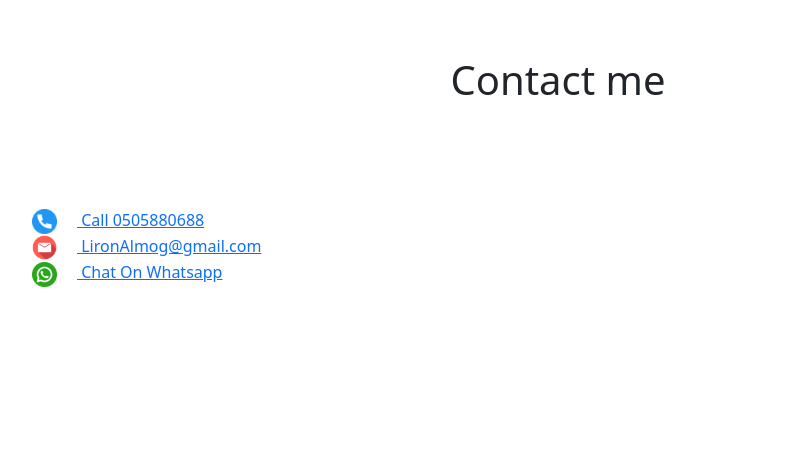
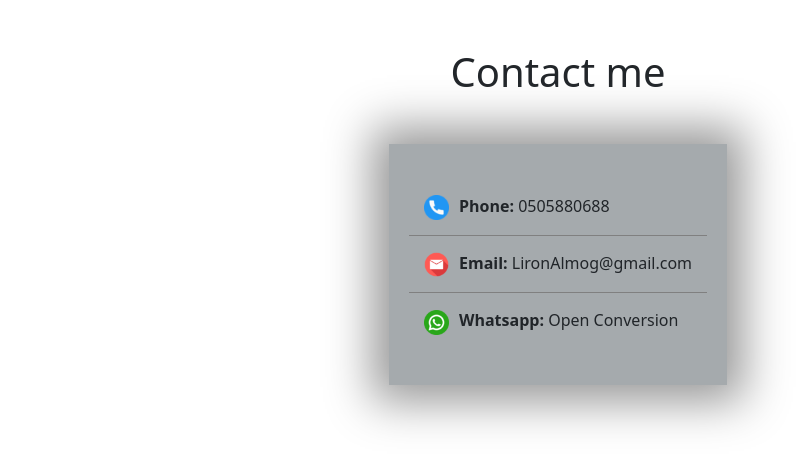
Before and after one commit to Liron-Almog/My-CV-website-Angular-, an Angular app: page /contact in a window 1280 px wide. Shown: the top 466 px of the page, without its empty margins (82-883 px from the left). Built offline with nearby package versions, Linux system fonts and the light colour scheme.

Commit message:
fixed RSP in contact page

```diff
--- a/src/app/contact/contact-main/contact-main.component.css
+++ b/src/app/contact/contact-main/contact-main.component.css
@@ -5,6 +5,31 @@ ul {
     margin-right: 20px;
 }
 
-a {
+ul{
+    background-color: hwb(203 62% 35% / 0.92);;
+    padding: 35px 20px 35px 20px;
+    box-shadow: 0px 0px 43px 17px rgba(153, 153, 153, 1);
+}
+
+.first-word-in-link{
+    font-weight: bolder;
+    margin-left: 10px;
+}
+ul li:nth-child(2), ul li:nth-child(3){
+
+    border-top:solid gray 1px;
+}
+ul li{
+    padding: 15px;
+}
+a{
+    text-decoration: none;
+    color: black;
 
 }
+
+a:hover,a:focus{
+
+    border-bottom: 1px red solid;
+
+}
--- a/src/app/contact/contact-main/contact-main.component.html
+++ b/src/app/contact/contact-main/contact-main.component.html
@@ -1,25 +1,26 @@
 
-<div class="row mt-5">
-    <address class="col-6 mt-5 ">
-        <ul >
+
+    <address class="d-flex justify-content-center mt-5">
+        <ul>
             <li>
                 <a href="tel:+972505880688">
-                <img class="img-fluid icon" width="25px" height="25px" src="/assets/icons/telephone.png" alt="Telephone Icon"/>
-                Call 0505880688
+                <img class="img-fluid " width="25px" height="25px"
+                src="/assets/icons/telephone.png" alt="Telephone Icon"/>
                 </a>
+                <span class="first-word-in-link">Phone: </span>0505880688
             </li>
         <li>
             <a href="mailto:LironAlmog@gmail.com">
-                <img class="img-fluid icon" width="25px" height="25px" src="/assets/icons/mail.png" alt="Mail Icon"/>
-                LironAlmog@gmail.com
+                <img class="img-fluid " width="25px" height="25px" src="/assets/icons/mail.png" alt="Mail Icon"/>
             </a>
+            <span class="first-word-in-link">Email: </span>LironAlmog@gmail.com
         </li>
         <li>
             <a href="https://wa.me/10505880688">
-                <img class="img-fluid icon" width="25px" height="25px" src="/assets/icons/whatsapp.png" alt="Whatsapp Icon"/>
-                Chat On Whatsapp
+                <img class="img-fluid " width="25px" height="25px" src="/assets/icons/whatsapp.png"
+                alt="Whatsapp Icon"/>
             </a>
+                <span class="first-word-in-link">Whatsapp: </span>Open Conversion
         </li>
         </ul>
     </address>
-</div>
--- a/src/app/contact/contact.component.html
+++ b/src/app/contact/contact.component.html
@@ -1,5 +1,4 @@
-<div class="container mt-2">
-    <div class="row">
+
         <header>
             <h1 class="text-center mt-5">Contact me</h1>
         </header>
@@ -9,5 +8,3 @@
 
         <footer>
         </footer>
-    </div>
-</div>
--- a/src/styles.css
+++ b/src/styles.css
@@ -5,6 +5,7 @@
 
     /*COLOR*/
     --BGCOLOR:#F8F9FA;
+
 }
 body{
     background-color: --BGCOLOR;
```
